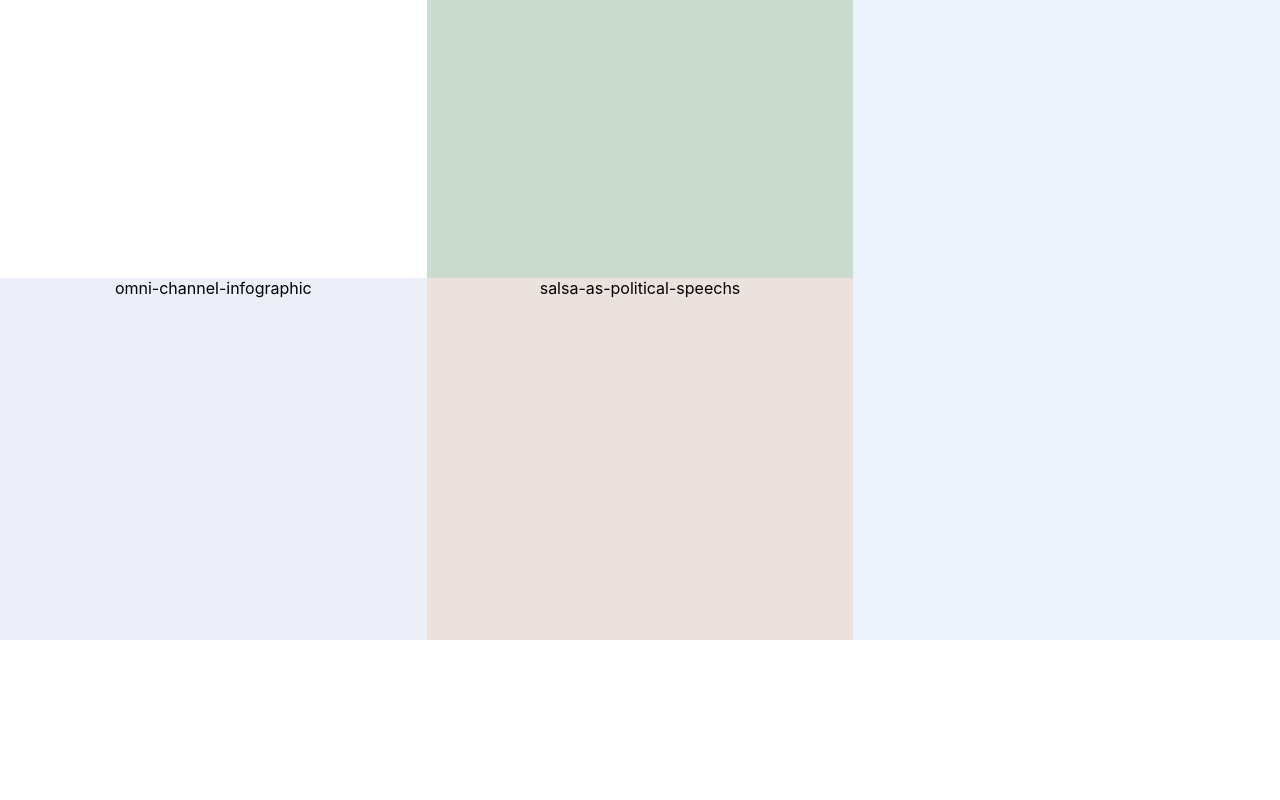
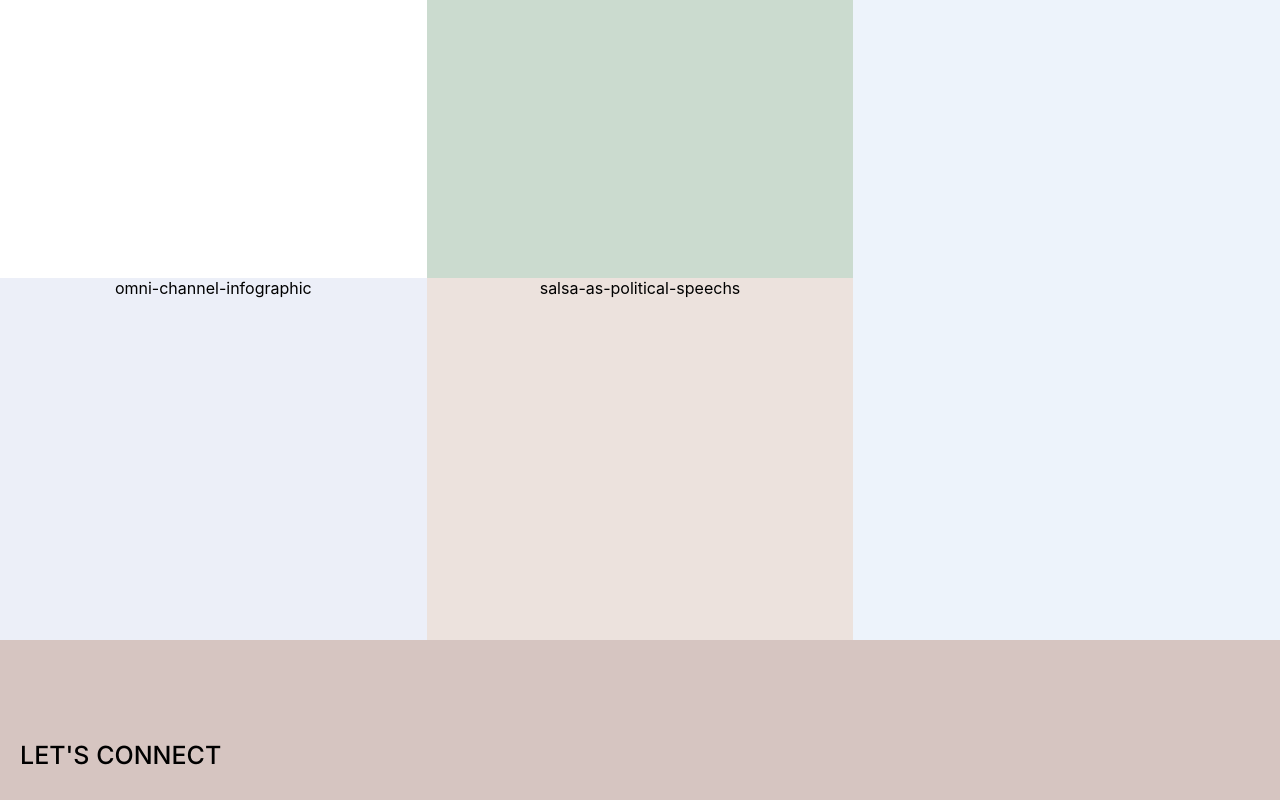
Before and after one commit to hannahw1ll1ams/portfolio, a React (Create React App) app: page / in a window 1280 px wide. Shown: the part 605-1405 px from the top of the page. Before the commit the page ends 1245 px from the top, so only its background shows below. Built offline with nearby package versions, Linux system fonts and the light colour scheme.

Commit message:
portfolio - add footer

```diff
--- a/src/App.js
+++ b/src/App.js
@@ -1,6 +1,7 @@
 import React from 'react';
 import './App.css';
 import Header from './Components/Header';
+import Footer from './Components/Footer';
 
 //fonts
 import './fonts/Inter-Black.woff'
@@ -40,6 +41,10 @@ function App() {
         </div>
       </div>
 
+      <footer className="App-footer">
+          <Footer />
+      </footer>
+
     </div>
   );
 }
--- /dev/null
+++ b/src/Components/Footer.js
@@ -0,0 +1,13 @@
+import React from 'react';
+import '../css/footer.css';
+
+import logo from '../images/logo.PNG'
+
+export default function Footer () {
+
+	return (
+		<div class="footer background">
+            <p className="text" >LET'S CONNECT</p>
+		</div>
+	)
+}
--- /dev/null
+++ b/src/css/footer.css
@@ -0,0 +1,12 @@
+.footer {
+    height: 160px;
+    font-family: 'Medium';
+    font-size: 25px;
+    display: flex;
+    justify-content: flex-start;
+    align-items: flex-end;
+}
+
+.text {
+    padding: 30px 20px;
+}
```
